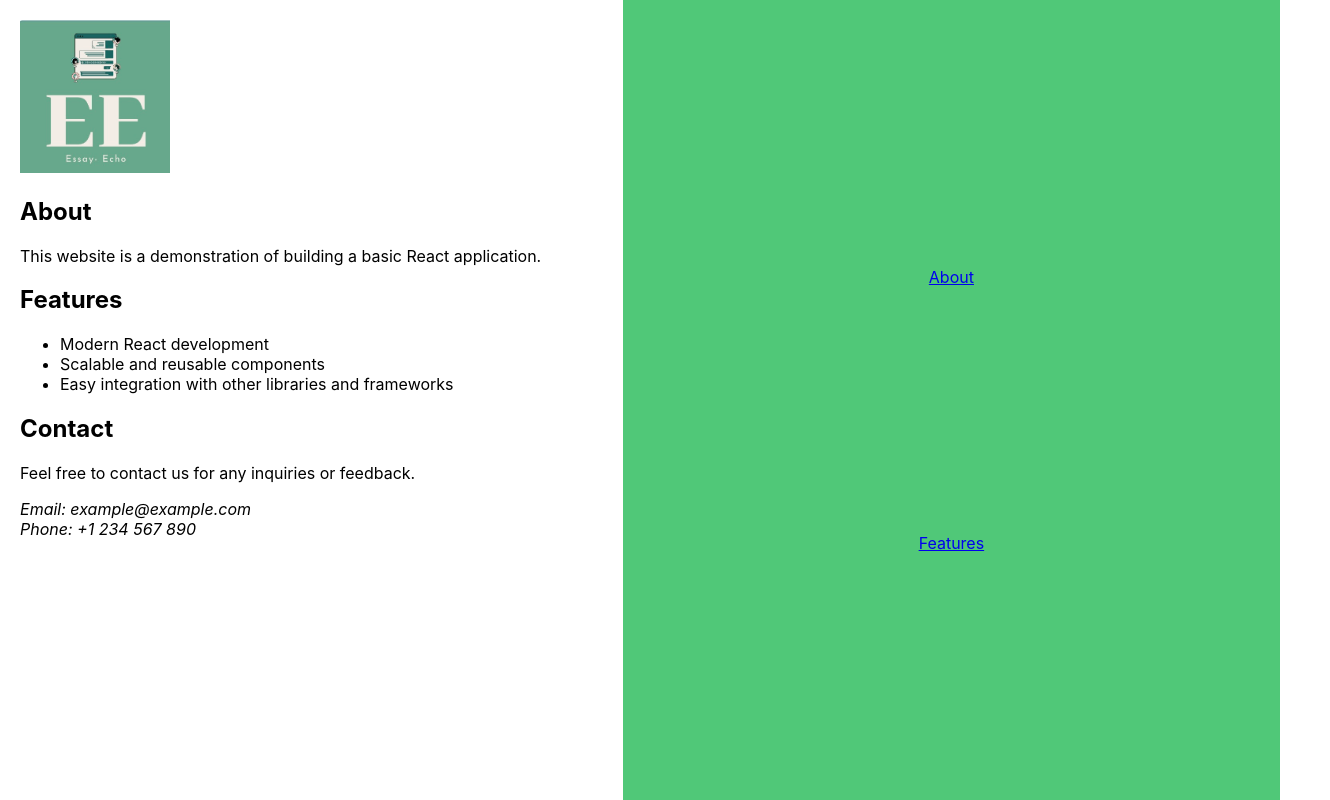
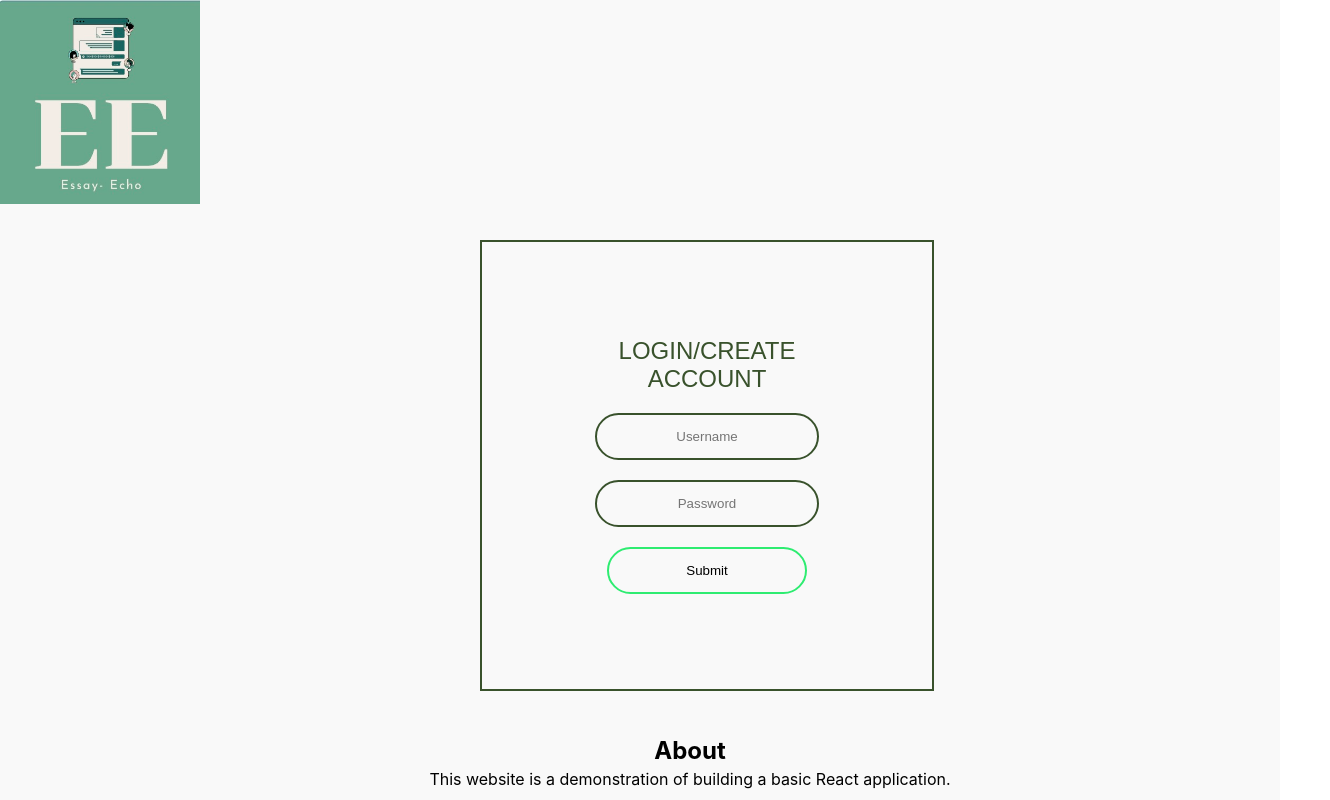
Before and after one commit to amkrishnan28/Essay-Echo, a React (Create React App) app in the folder frontend/: page / in a window 1280 px wide. Shown: the whole page, 1330 px wide, since content can reach past the window. Built offline with nearby package versions, Linux system fonts and the light colour scheme.

Commit message:
Added border box

```diff
--- a/frontend/src/App.css
+++ b/frontend/src/App.css
@@ -1,45 +1,89 @@
 .App {
+  background-color: #f9f9f9; /* Cyan color */
+  height: 100vh;
   display: flex;
-  height: 100vh;
-}
-.logo {
-  width: 150px;
-  height: auto;
 }
 
 
-.App-content {
-  display: flex;
-  width: 100%;
+.content {
+  color: 50C878;
 }
 
-.left-half {
-  background-color: white;
-  padding: 20px;
-  width: 47%;
+.logo {
+  width: 200px;
+  height: auto;
+  margin-bottom: 20px;
 }
 
-.right-half {
-  background-color: #50C878;
-  width: 53%;
-  position: relative;
+.box {
+  width: 300px;
+  padding: 75px;
+  position: absolute;
+  top: 30%;
+  left: 37.5%;
+  transform: translate (-50%, -50%);
+  background: #f9f9f9;
+  text-align: center;
+  border: 2px solid #39522c;
+
+}
+.box h1 {
+
+    color: #39522c;
+    text-transform: uppercase;
+    font-weight: 500;
+    font-family: Arial, Helvetica, sans-serif;
+
+}
+.box input[type = "username"], .box input[type = "password"] {
+  border: 0;
+  background: none;
+  display: block;
+  margin: 20px auto;
+  text-align: center;
+  padding: 14px 10px;
+  width: 200px;
+  outline: none;
+  color: black;
+  border-radius: 24px;
+  transition: 0.25s;
+  border: 2px solid #39522c;
+
+
+}
+.box input[type = "submit"] {
+  border: 0;
+  background: none;
+  display: block;
+  margin: 20px auto;
+  text-align: center;
+  border: 2px solid #2eec71;
+  padding: 14px 40px;
+  width: 200px;
+  outline: none;
+  color: black;
+  border-radius: 24px;
+  transition: 0.25s;
+  cursor: pointer;
+
 }
 
-.right-half div {
+.box input[type = "submit"]:hover {
+  background: #2ecc71
+}
+#about {
+  position: absolute;
+  bottom: 15px;
+  left: 50px;
+  width: 100%;
+  text-align: center;
+  ;
+}
+
+#about-text {
+  position: absolute;
+  bottom: -5px;
+  left: 50px;
+  width: 100%;
   text-align: center;
 }
-
-#about {
-  position: absolute;
-  top: 33.33%;
-  left: 50%;
-  transform: translateX(-50%);
-}
-
-
-#features {
-  position: absolute;
-  top: 66.67%;
-  left: 50%;
-  transform: translateX(-50%);
-}
--- a/frontend/src/App.js
+++ b/frontend/src/App.js
@@ -1,40 +1,27 @@
 import React from 'react';
-import myImage from './logo.jpeg'
+import myImage from './logo.jpeg';
 import './App.css';
 
 function App() {
   return (
     <div className="App">
+      <section className="App-content">
+        <div className="content">
+          <img src={myImage} alt="My Image" className="logo" />
+          <div className="login-form">
+            <form class = "box" method = "post">
+              <h1> Login/Create Account </h1>
+              <input type = "username" name = "" placeholder = "Username"></input>
+              <input type = "password" name = "" placeholder = "Password"></input>
+              <input type = "submit" name = "" placeholder = "Login/Create Account"></input>
 
-      <section className="App-content">
-        <div className="left-half">
-        <img src={myImage} alt="My Image" className="logo" />
-          <h2>About</h2>
-          <p>
+            </form>
+          </div>
+
+          <h2 id="about" >About</h2>
+          <p id = "about-text">
             This website is a demonstration of building a basic React application.
           </p>
-          <h2>Features</h2>
-          <ul>
-            <li>Modern React development</li>
-            <li>Scalable and reusable components</li>
-            <li>Easy integration with other libraries and frameworks</li>
-          </ul>
-          <h2>Contact</h2>
-          <p>
-            Feel free to contact us for any inquiries or feedback.
-          </p>
-          <address>
-            Email: example@example.com<br />
-            Phone: +1 234 567 890
-          </address>
-        </div>
-        <div className="right-half">
-          <div>
-            <a href="#about" id="about">About</a>
-          </div>
-          <div>
-            <a href="#features"id="features">Features</a>
-          </div>
         </div>
       </section>
     </div>
--- /dev/null
+++ b/frontend/src/components/Landing.js
@@ -0,0 +1,3 @@
+import React from 'react';
+
+export default Landing
```
